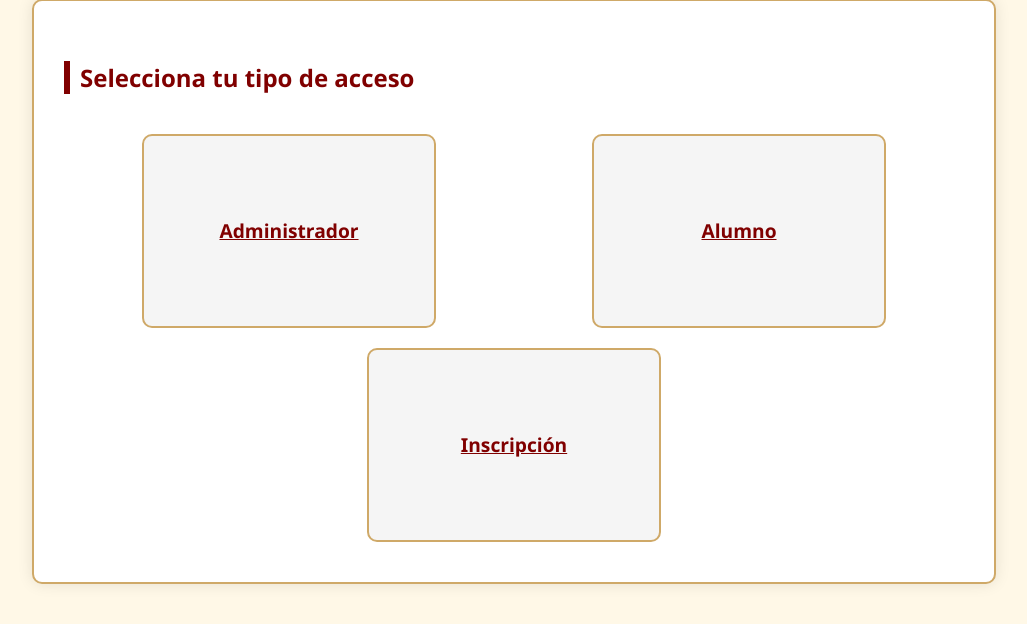
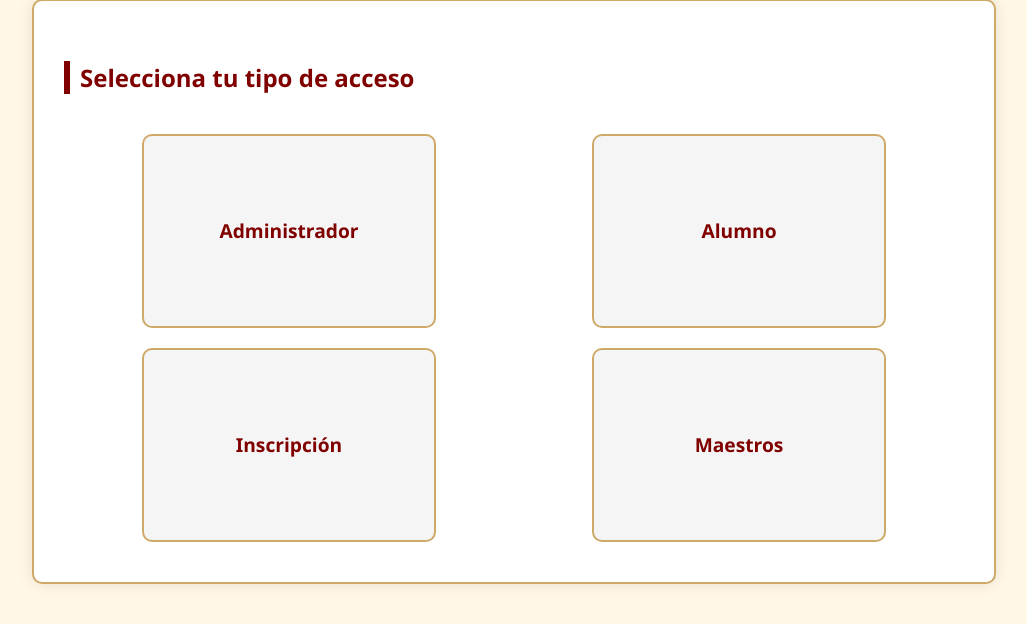
Before and after one commit to Armando59t/cbtis272, a Flask app: page / in a window 1280 px wide. Shown: the part 205-829 px from the top of the page, without its empty margins (126-1153 px from the left). Run offline with Flask 3, Linux system fonts and the light colour scheme.

Commit message:
Update index.html

```diff
--- a/templates/index.html
+++ b/templates/index.html
@@ -67,6 +67,7 @@
       font-weight: bold;
       font-size: 1.2em;
       color: var(--vino);
+      text-decoration: none;
     }
 
     .tarjeta-opcion:hover {
@@ -84,10 +85,12 @@
 
 <div class="contenedor">
   <h2>Selecciona tu tipo de acceso</h2>
+
   <div class="opciones-acceso">
     <a href="/admin/login" class="tarjeta-opcion">Administrador</a>
     <a href="/login" class="tarjeta-opcion">Alumno</a>
     <a href="/registro" class="tarjeta-opcion">Inscripción</a>
+    <a href="/maestro/login" class="tarjeta-opcion">Maestros</a>
   </div>
 </div>
 
```
